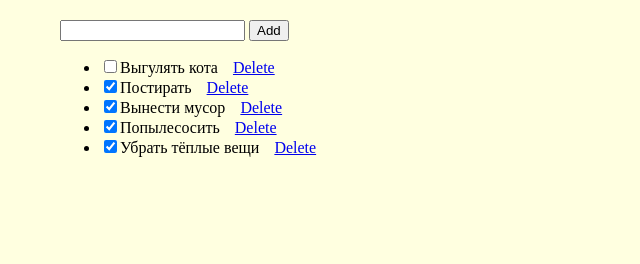
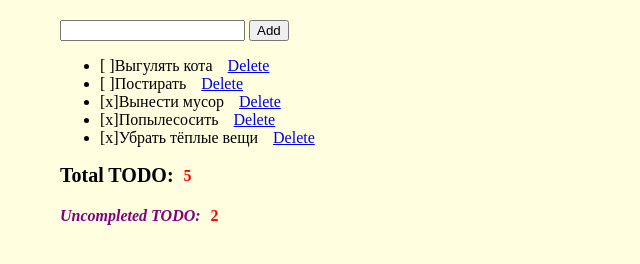
Before and after one commit to agromski/JS_education, a plain HTML site: page toDoList/index.html in a window 1280 px wide. Shown: the whole page, without its empty margins (0-640 px from the left). Drawn offline with nearby package versions, Linux system fonts and the light colour scheme.

Commit message:
add toDoList total

```diff
--- a/toDoList/css/main.css
+++ b/toDoList/css/main.css
@@ -15,3 +15,30 @@ body{
 .btn-delete{
 	margin-left: 15px;
 }
+.checkbox{
+	cursor: pointer;
+}
+dl{
+	margin: 0;
+	line-height: 25px;
+}
+dt{
+	float: left;
+	clear: left;
+	margin: 0 10px 0 0;
+}
+dd{
+	font-weight: bold;
+	color: #f00;
+	overflow: hidden;
+	margin: 0 0 15px;
+}
+.total{
+	font-weight: bold;
+	font-size: 20px;
+}
+.subtotal{
+	font-weight: bold;
+	font-style: italic;
+	color: purple;
+}
--- a/toDoList/index.html
+++ b/toDoList/index.html
@@ -14,6 +14,12 @@
 		</form>
 		<ul class="my-list">
 		</ul>
+		<dl>
+			<dt class="total">Total TODO:</dt>
+			<dd class="total-value"></dd>
+			<dt class="subtotal">Uncompleted TODO:</dt>
+			<dd class="subtotal-value"></dd>
+		</dl>
 	</div>
 	<script src="https://ajax.googleapis.com/ajax/libs/jquery/3.1.1/jquery.min.js" defer></script>
 	<script src="js/jquery.main.js" defer></script>
--- a/toDoList/js/jquery.main.js
+++ b/toDoList/js/jquery.main.js
@@ -10,7 +10,7 @@ var array = [{
 	},
 	{
 		title: "Постирать",
-		done: true,
+		done: false,
 	},
 	{
 		title: "Вынести мусор",
@@ -30,6 +30,8 @@ function toDoList() {
 	var form = $('.add-form');
 	var input = form.find('input');
 	var listContainer = $('.my-list');
+	var total = $('.total-value');
+	var subtotal = $('.subtotal-value');
 
 
 	renderList();
@@ -46,17 +48,24 @@ function toDoList() {
 		removeItem(this.dataset.index);
 	});
 
+	$(listContainer).on('click', '.checkbox', function(){
+		reverseValue(this.dataset.index);
+	});
 
 
+	// renderList
 	function renderList() {
 		var list = '';
 		$(array).each(function (index, item) {
-			var checkbox = (item.done) ? '<input type="checkbox" checked>' : '<input type="checkbox">';
+			var checkbox = (item.done) ? '<span class="checkbox" data-index="' + index + '">[x]</span>' : '<span class="checkbox" data-index="' + index + '">[ ]</span>';
 			list = list + '<li>' + checkbox + item.title + '<a href="#" data-index="' + index + '" class="btn-delete">Delete</a>' + '</li>';
 		});
 		listContainer.html(list);
+		total.html(array.length);
+		subtotal.html(array.filter(function(el) { return !el.done; }).length);
 	};
 
+	// addItem
 	function addItem(value) {
 		var o = {
 			title: value,
@@ -66,9 +75,16 @@ function toDoList() {
 		renderList();
 	};
 
+	//removeItem
 	function removeItem(index) {
 		array.splice(index, 1);
 		renderList();
-	}
+	};
+
+	// reverseValue
+	function reverseValue(index) {
+		array[index].done=!array[index].done;
+		renderList();
+	};
 
 };
```
